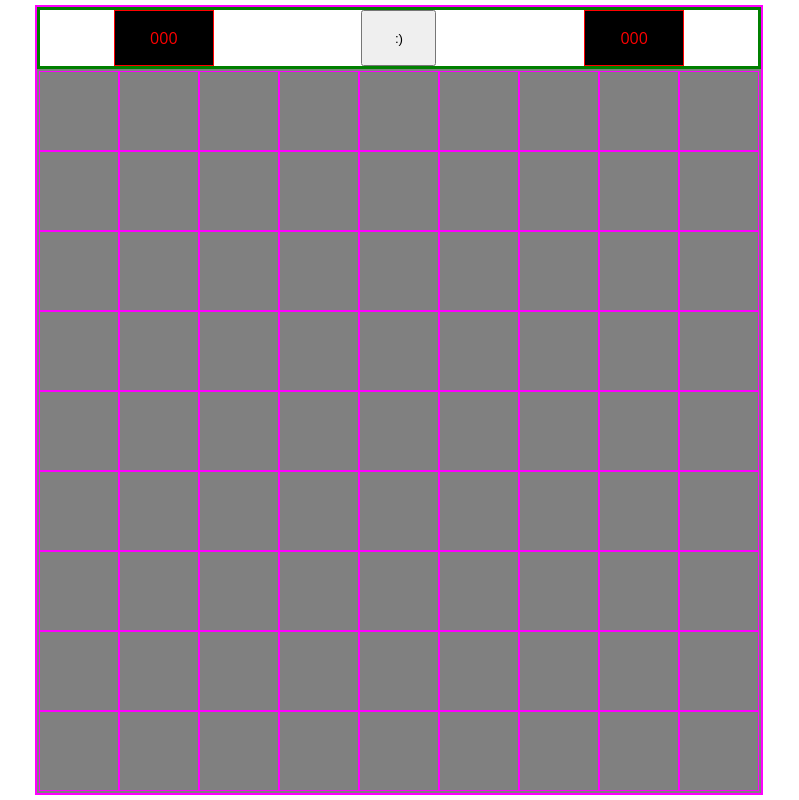
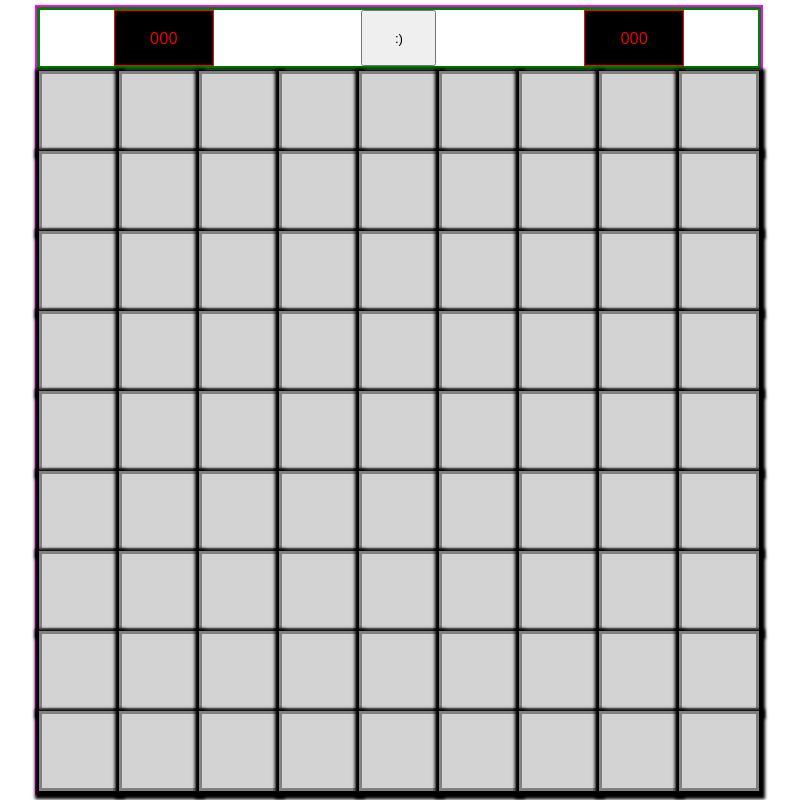
Before and after one commit to thomstrub/contact-tracer, a plain HTML site: page index.html in a window 1280 px wide. Shown: the whole page, without its empty margins (241-1040 px from the left). Drawn offline with Linux system fonts and the light colour scheme.

Commit message:
added box shadow to tiles

```diff
--- a/js/main.js
+++ b/js/main.js
@@ -76,7 +76,8 @@ let gameBoard = document.getElementById('board')
 
 /*----- event listeners -----*/
 
-//
+// new game button - 'click'
+// each tile 'click release'
 
 
 
@@ -88,6 +89,9 @@ function initialize(){
 
 }
 
+// initialize board where each tile is an instance of the class tile
+// id will be the i and j values separated by x and y to denote axis and to
+// keep from confusing coordinates with integers
 function initializeBoard(){
     let board = [];
     let row = [];
@@ -96,8 +100,10 @@ function initializeBoard(){
     for(let i = 0; i < rows; i++){
         for(let j = 0; j < columns; j++){
             counter++
-            console.log('id: ', 'r', i, 'c', j, ' counter: ', counter);
+            console.log('id: ', 'y', i, 'x', j, ' counter: ', counter);
+            // make a new tile
             // logic for determining the id
+
             // logic for determining the ids of adjoining tiles
             // isRevealed = false
             // result for function for determining which square is a virus
@@ -115,13 +121,16 @@ function virusInit(counter, virus){
 }
 
 // render board
+
+// adjust the css so that the colums in the CSS will always be the number of columns
+// on the game board
 board.forEach((e, i) => {
     e.forEach((f, j) => {
         let square = document.createElement('div')
         square.setAttribute('id', `r${i}c${j}`)
-        square.setAttribute('class', 'square')
-        square.style.backgroundColor = 'grey';
-        square.style.border = '1px solid magenta';
+        square.setAttribute('class', 'square, shadow')
+        square.style.backgroundColor = 'lightgray';
+        // square.style.border = '1px solid dark-gray';
         square.textContent = f ? f.icon : ''
         gameBoard.appendChild(square)
     })
--- a/main.css
+++ b/main.css
@@ -48,12 +48,21 @@ button {
 
 #board div {
     /* border-radius: 50%; */
-    border: 1px solid grey;
+    border: 3px solid gray;
 }
 
 .square {
     font-size: 6vh;
     text-align: center;
     color: black;
-    background-color: white;
+    background-color: gray;
+
+
 }
+
+.shadow {
+    border: 1px soid darkgray;
+    -moz-box-shadow:    1px 5px 5px 3px #ccc;
+    -webkit-box-shadow: 1px 5px 5px 3px #ccc;
+    box-shadow:         1px 3px 3px 5px black;
+}
```
